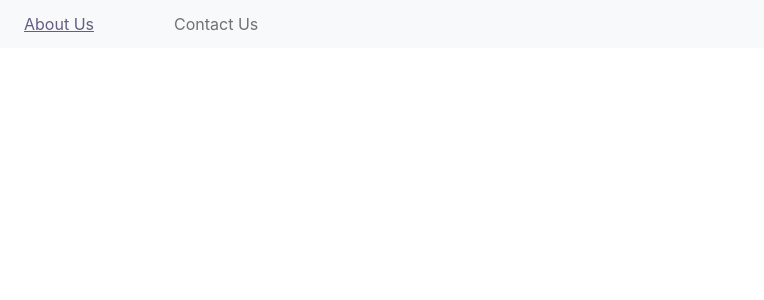
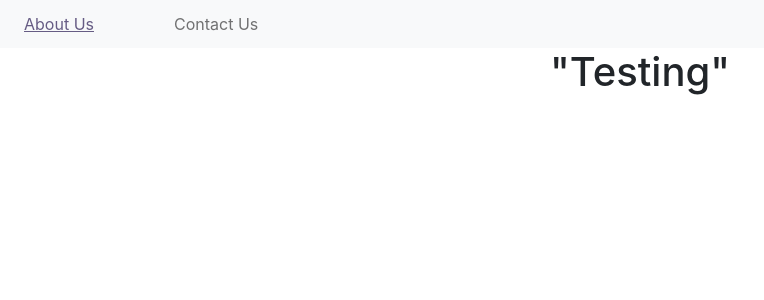
Before and after one commit to alanboy/Website, a React (Create React App) app: page /TeamsPage in a window 1280 px wide. Shown: the top 300 px of the page, without its empty margins (0-764 px from the left). Built offline with nearby package versions, Linux system fonts and the light colour scheme.

Commit message:
First commit

```diff
--- a/src/App.js
+++ b/src/App.js
@@ -14,6 +14,7 @@ import {BrowserRouter as Router, Switch, Route} from 'react-router-dom';
 
 //page components
 import HomePage from './HomePage/HomePage';
+import TeamsPage from './TeamsPage/TeamsPage';
 
 
 function App() {
@@ -24,6 +25,7 @@ function App() {
         <Switch>
           {/* use for the navigation bar, just follow this pattern to route the path on the url to the pages */}
           <Route exact path="/" component={HomePage}></Route>
+          <Route exact path="/TeamsPage" component={TeamsPage}></Route>
 
         </Switch>
         <div id = "contact">
--- a/src/TeamsPage/TeamsPage.js
+++ b/src/TeamsPage/TeamsPage.js
@@ -10,7 +10,7 @@ function TeamsPage() {
     //THIS IS WHERE YOU PUT ALL THE HTML
     //  dont delete this outer div, idk why it doesnt work without it
     <div className="TeamsPage">
-
+      <h1>"Testing"</h1>
     </div>
   );
 }
```
Lines whose indentation alone changed are shown as unchanged.
